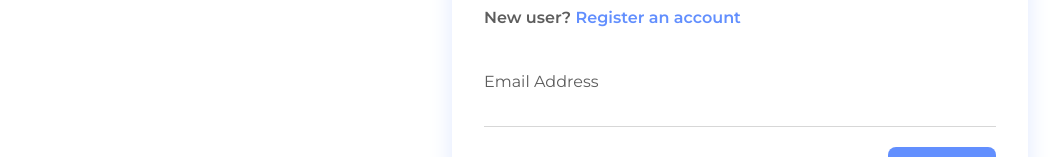
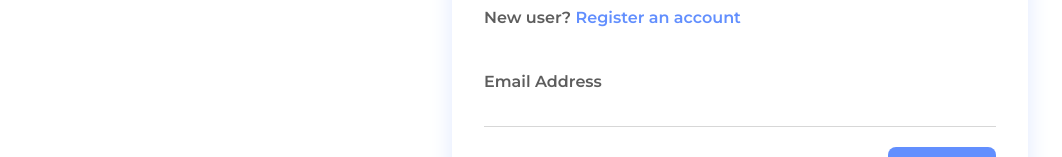
Before and after one commit to ahmadzaki2975/jagain-v2, a Next.js app: page /auth/login in a window 1280 px wide. Shown: the part 127-284 px from the top of the page, without its empty margins (188-1250 px from the left). Built offline with nearby package versions, Linux system fonts and the light colour scheme.

Commit message:
fix: missing style

```diff
--- a/src/pages/auth/login.jsx
+++ b/src/pages/auth/login.jsx
@@ -50,7 +50,7 @@ export default function LoginPage() {
             }
           }}
         >
-          <label className={email != "" ? " hidden" : " block"} htmlFor="email">
+          <label className={email != "" ? " hidden" : " block font-semibold"} htmlFor="email">
             Email Address
           </label>
           <input
@@ -64,7 +64,7 @@ export default function LoginPage() {
               setEmailValue(e.target.value);
             }}
           />
-          <label className={email == "" ? " hidden" : " block"} htmlFor="email">
+          <label className={email == "" ? " hidden" : " block font-semibold"} htmlFor="email">
             Password
           </label>
           <input
```
